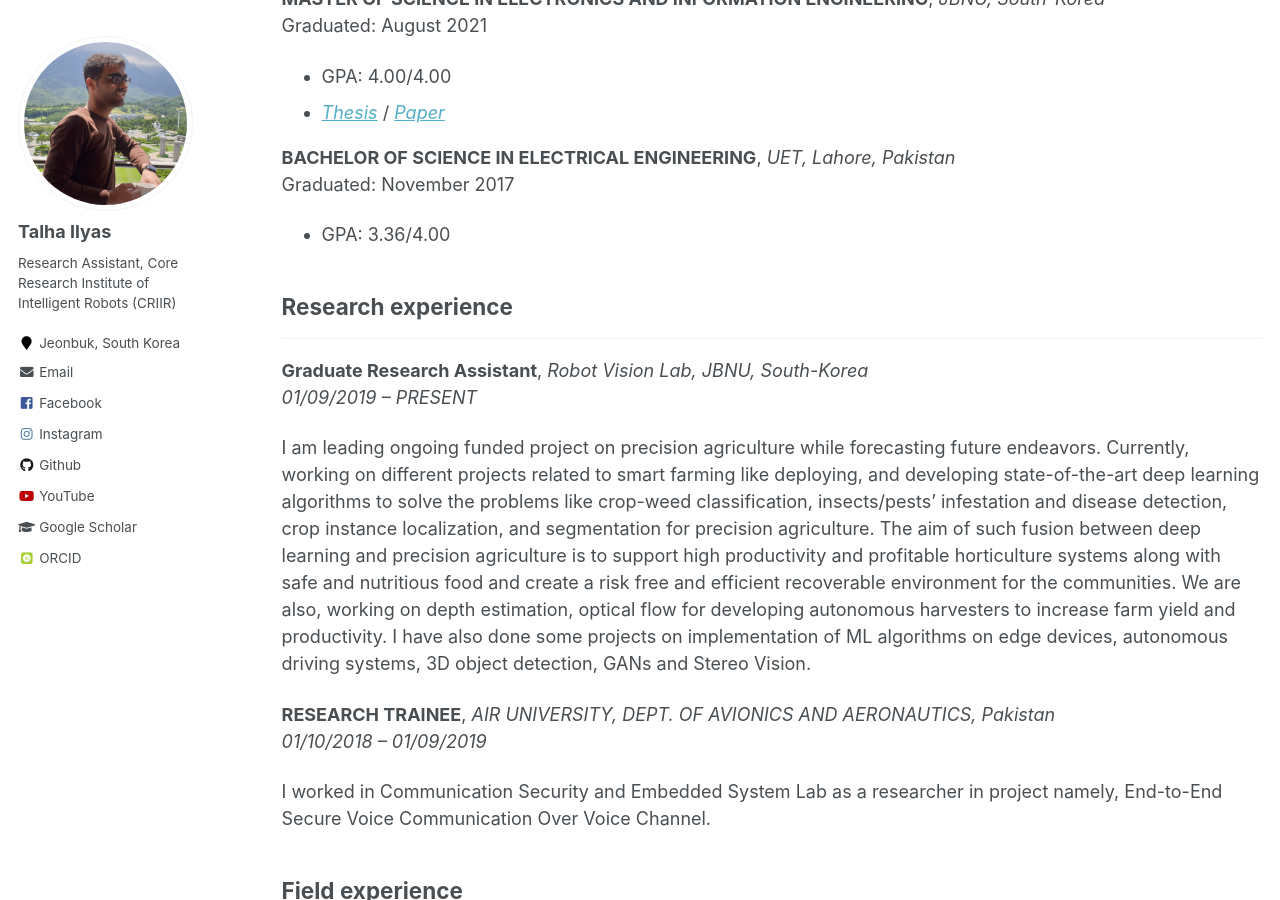
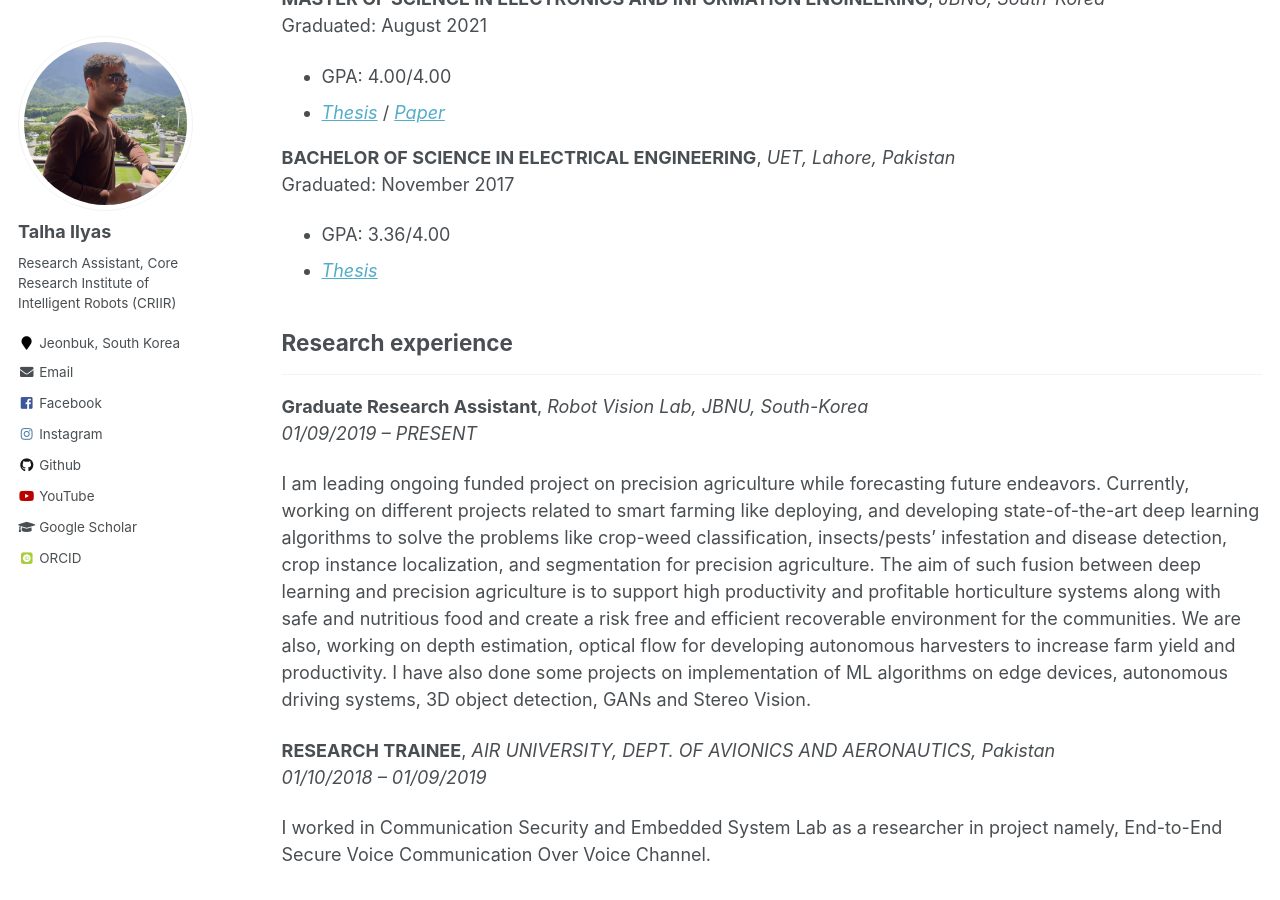
Before and after one commit to Mr-TalhaIlyas/Mr-TalhaIlyas.github.io, a Jekyll site: the page built from _pages/cv.md, in a window 1280 px wide and 900 px high, scrolled down 311 px. Built offline with Jekyll 4.4.1, drawn with Linux system fonts in a browser that asks for light colours; some web fonts are replaced.

Commit message:
bs thesis cv.md

```diff
--- a/_pages/cv.md
+++ b/_pages/cv.md
@@ -21,6 +21,7 @@
 **BACHELOR OF SCIENCE IN ELECTRICAL ENGINEERING**, *UET, Lahore, Pakistan* <br>
 Graduated: November 2017
 * GPA: 3.36/4.00
+* *[Thesis](https://drive.google.com/file/d/1bpccrf7XCJdqwPq9Elsi9QbBayNc7Aj0/view?usp=sharing)*
 
 ## Research experience
 -----------------------
```
